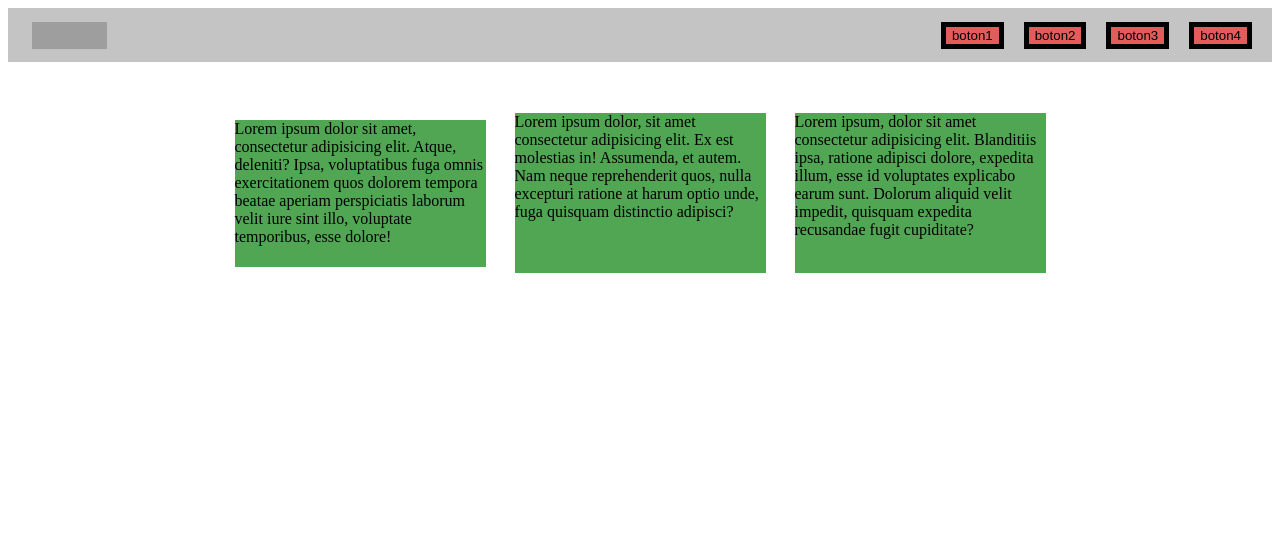
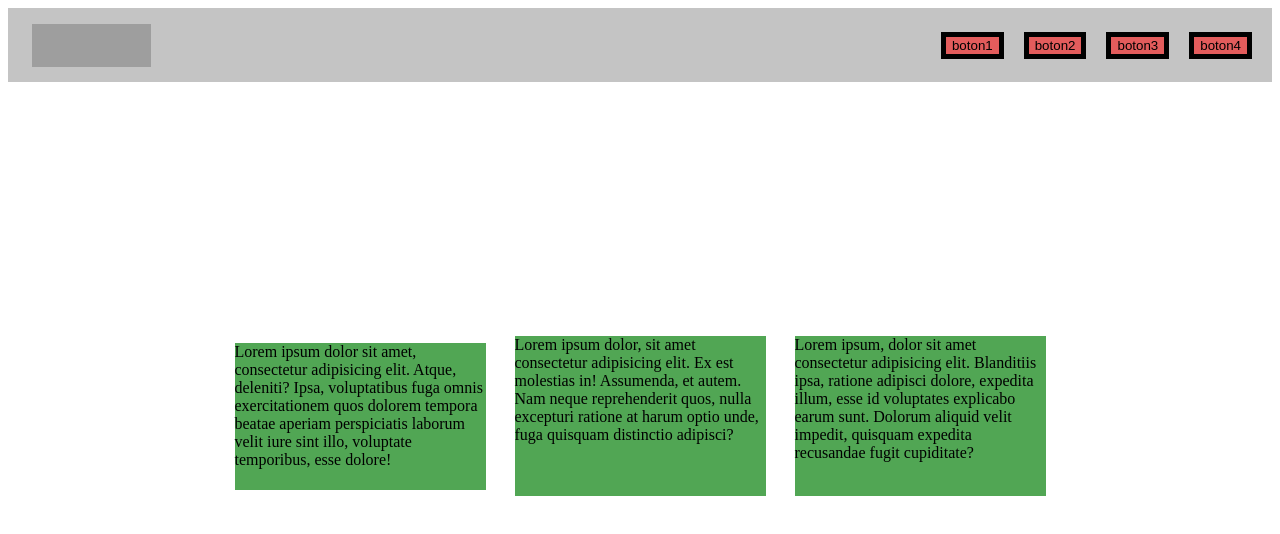
Before and after one commit to kbrol126/media-queries, a plain HTML site: page index.html in a window 1280 px wide. Drawn offline with Linux system fonts and the light colour scheme; grey boxes are pictures that could not be loaded.

Commit message:
cambios en imagen en resolucion mayor

```diff
--- a/index.css
+++ b/index.css
@@ -1,6 +1,4 @@
-body{
-    justify-content: center;
-}
+
 
 @media (max-width:375px){
 
@@ -27,12 +25,22 @@ body{
         .botonera{ grid-template-columns: 75px 75px 75px 75px;}
         button.button{background-color: #E35C5C;
         border: 5px solid #000000;}
+        header.header{
+            height: 74px;
+        }
+        img.imagen{
+            height: 43px;
+            width: 119px;
+        }
         article.parrafos{
             display: grid;
             grid-template-columns: 251px 251px 251px;
             grid-row: auto;
             width: auto;
             justify-content: center;
+            align-items: center;
+            margin: 254px auto auto auto
+
 
         }
         p{width: 251px;}
@@ -42,12 +50,14 @@ body{
     display: grid;
     grid-template-columns: auto auto;
    justify-content: space-between;
+   align-items: center;
    width: auto;
    height: 54px;
 
 }
 .imagen{
-    margin: 14px auto 13px 24px
+    margin: 14px auto 13px 24px;
+    ;
 }
 
 .botonera{
```
